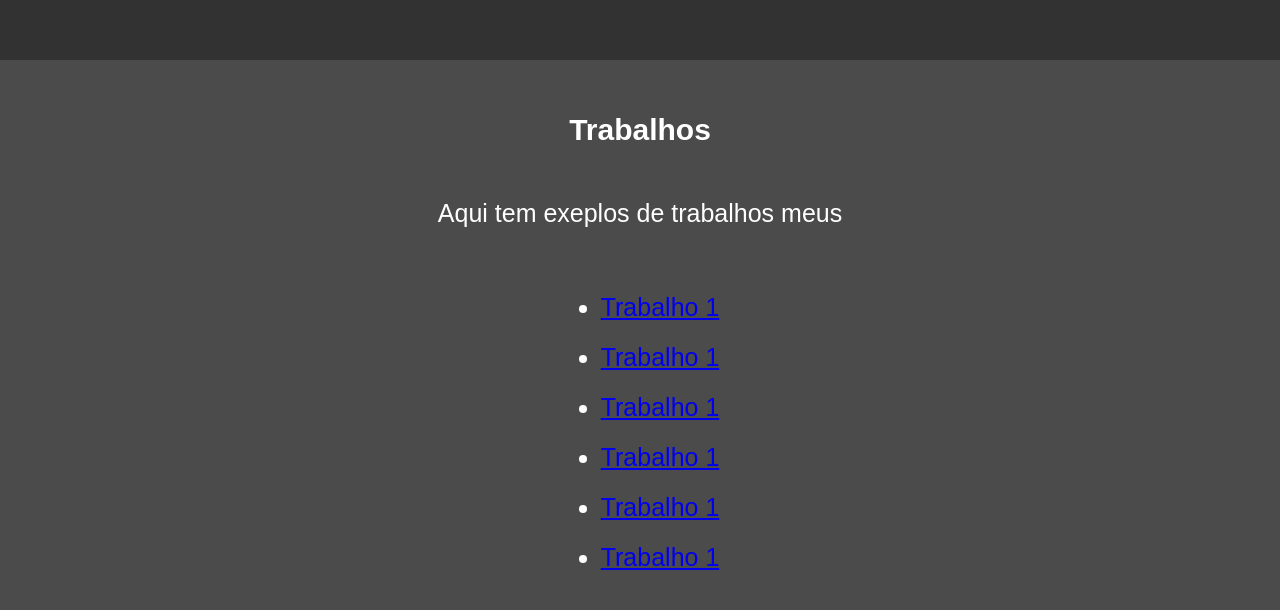
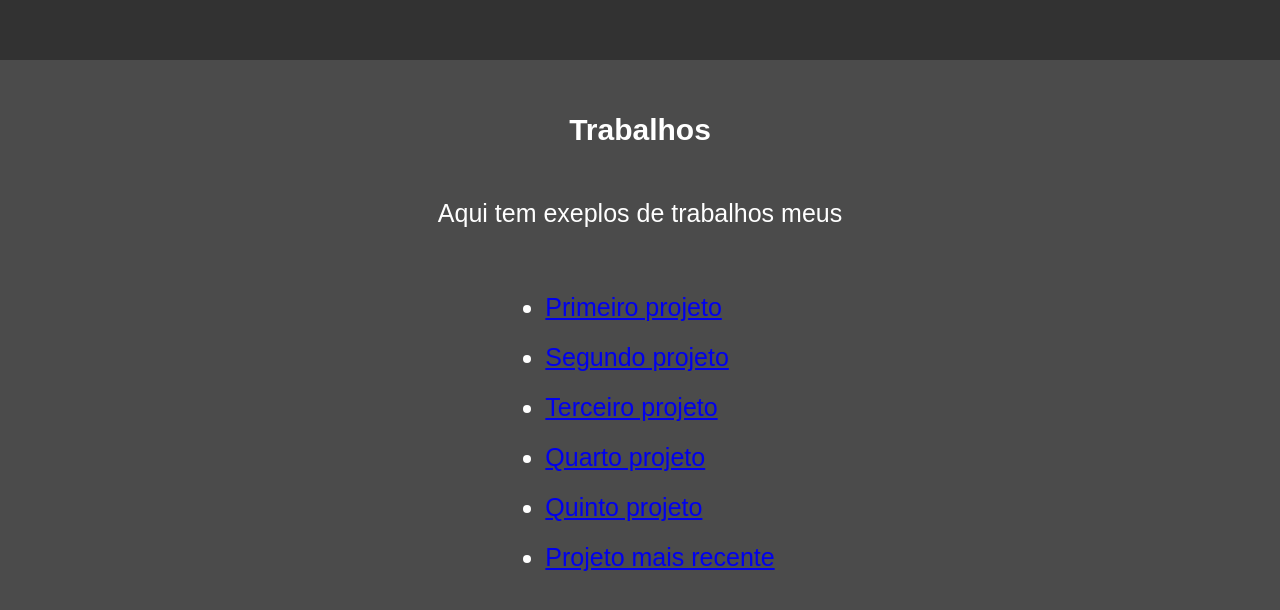
Before and after one commit to G-Zorzi/Portifolio, a plain HTML site: page index.html in a window 1280 px wide. Shown: the part 1430-2040 px from the top of the page. Drawn offline with Linux system fonts and the light colour scheme.

Commit message:
Updated index.html

```diff
--- a/index.html
+++ b/index.html
@@ -31,12 +31,12 @@
         <h2 class="subtitulo">Trabalhos</h2>
         <p class="paragrafo">Aqui tem exeplos de trabalhos meus</p>
         <ul class="lista">
-            <li><a href="Alan Wake/index.html" target="_blank">Trabalho 1</a></li>
-            <li><a href="Barberia/index.html" target="_blank">Trabalho 1</a></li>
-            <li><a href="Jogos/index.html" target="_blank">Trabalho 1</a></li>
-            <li><a href="Matrix/index.html" target="_blank">Trabalho 1</a></li>
-            <li><a href="Imobiliaria/index.html" target="_blank">Trabalho 1</a></li>
-            <li><a href="Carta/index.html" target="_blank">Trabalho 1</a></li>
+            <li><a href="Alan Wake/index.html" target="_blank">Primeiro projeto</a></li>
+            <li><a href="Barberia/index.html" target="_blank">Segundo projeto</a></li>
+            <li><a href="Jogos/index.html" target="_blank">Terceiro projeto</a></li>
+            <li><a href="Matrix/index.html" target="_blank">Quarto projeto</a></li>
+            <li><a href="Imobiliaria/index.html" target="_blank">Quinto projeto</a></li>
+            <li><a href="Carta/index.html" target="_blank">Projeto mais recente</a></li>
         </ul>
     </section>
 </body>
```
